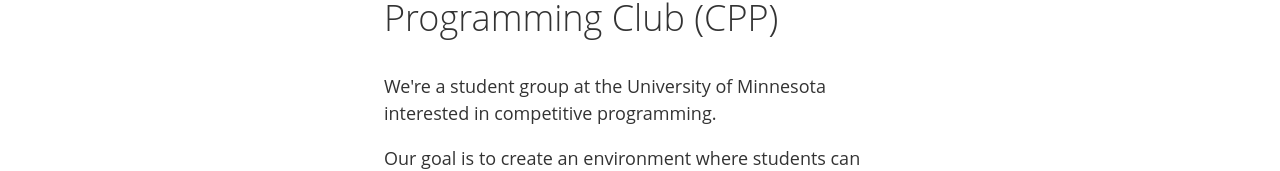
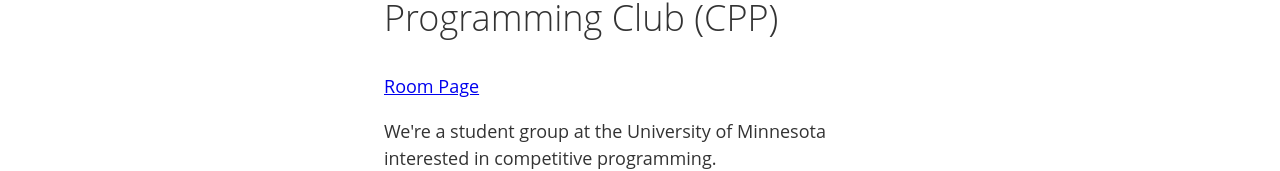
Before and after one commit to cppumn/website, a React (Create React App) app in the folder cpp-website/: page /#/ in a window 1280 px wide. Shown: the part 148-319 px from the top of the page. Built offline with nearby package versions, Linux system fonts and the light colour scheme.

Commit message:
added link to room page

```diff
--- a/cpp-website/src/pages/MainPage.tsx
+++ b/cpp-website/src/pages/MainPage.tsx
@@ -1,9 +1,12 @@
 import "css/MainPage.css"
+
+import { Link } from "react-router-dom"
 
 const MainPage = () => {
   return (
     <div className="page">
       <h2 className="page-title"> Welcome to the Competitive Programming Club (CPP) </h2>
+      <Link to="/room"> Room Page </Link>
       <div className="page-text">
         <p>
           We're a student group at the University of Minnesota interested in competitive programming.
```
